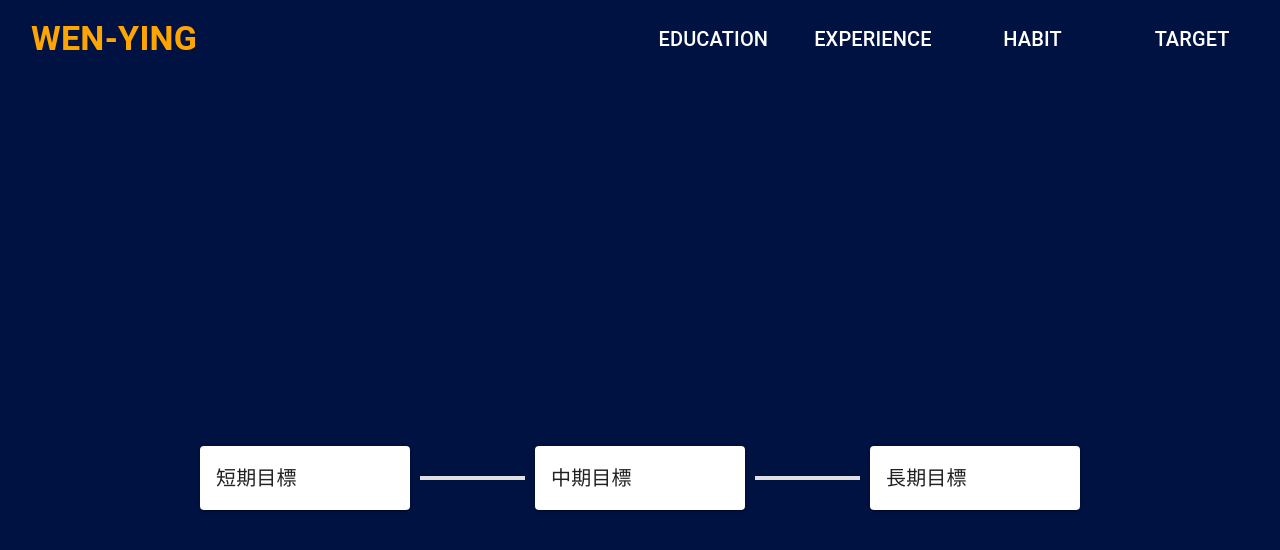
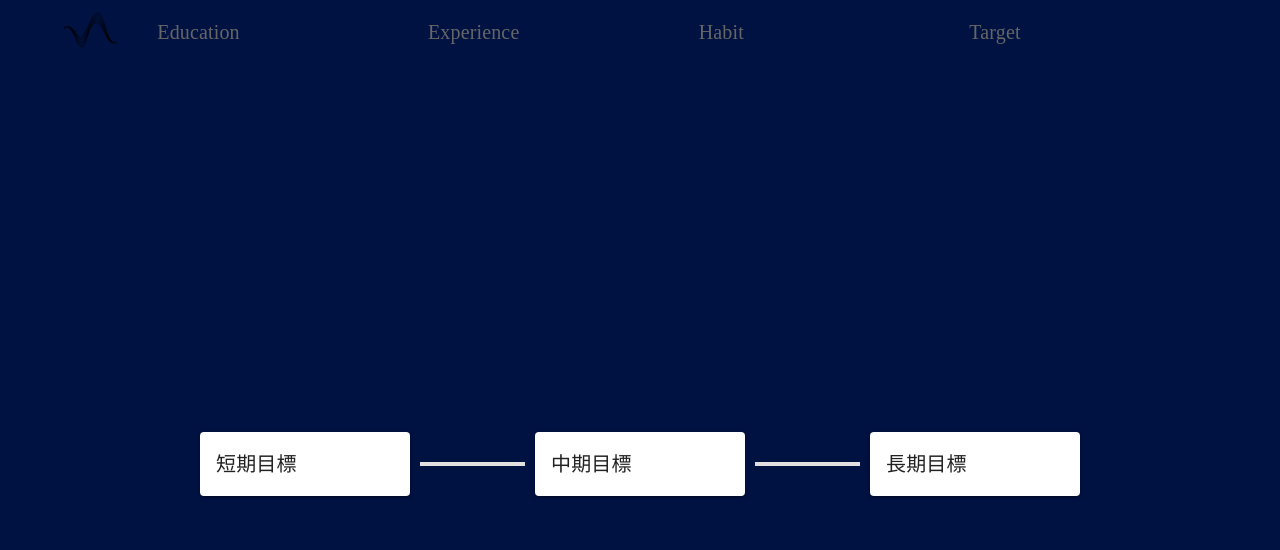
Before and after one commit to ismeleft/Frontend-report, a React (Vite) app: page /target in a window 1280 px wide. Shown: the top 550 px of the page. Built offline with nearby package versions, Linux system fonts and the light colour scheme; a web font is replaced by a local one.

Commit message:
style: 調整 Nav 樣式

```diff
--- a/src/components/Nav/Nav.jsx
+++ b/src/components/Nav/Nav.jsx
@@ -1,9 +1,8 @@
-import { useState } from "react";
 import {
+  AppBar,
+  Toolbar,
   Stack,
   Button,
-  Menu,
-  MenuItem,
   IconButton,
   useTheme,
   useMediaQuery,
@@ -11,47 +10,10 @@ import {
   Typography,
 } from "@mui/material";
 import MenuIcon from "@mui/icons-material/Menu";
-import { styled } from "@mui/material/styles";
-
-const CustomMenu = styled(Menu)({
-  "& .MuiPaper-root": {
-    backgroundColor: "#1A1A1A",
-    color: "#FFFFFF",
-    boxShadow: "0px 4px 20px rgba(0, 0, 0, 0.2)",
-    animation: "fadeIn 0.3s ease-in-out",
-  },
-  "@keyframes fadeIn": {
-    "0%": {
-      opacity: 0,
-      transform: "translateY(-20px)",
-    },
-    "100%": {
-      opacity: 1,
-      transform: "translateY(0)",
-    },
-  },
-});
-
-const CustomMenuItem = styled(MenuItem)({
-  "&:hover": {
-    backgroundColor: "#FFA500",
-    color: "#FFFFFF",
-    transition: "background-color 0.3s, color 0.3s",
-  },
-});
 
 export default function Nav() {
   const theme = useTheme();
   const isMobile = useMediaQuery(theme.breakpoints.down("md"));
-  const [anchorEl, setAnchorEl] = useState(null);
-
-  const handleMenu = (event) => {
-    setAnchorEl(event.currentTarget);
-  };
-
-  const handleClose = () => {
-    setAnchorEl(null);
-  };
 
   const menuItems = [
     { label: "Education", href: "/education" },
@@ -61,15 +23,16 @@ export default function Nav() {
   ];
 
   return (
-    <Box sx={{ padding: "10px 20px" }}>
-      <Stack direction="row" justifyContent="space-between" alignItems="center">
-        <Button size="large" sx={{ textAlign: "left" }}>
+    <AppBar
+      position="sticky"
+      sx={{ background: "transparent", boxShadow: "none" }}
+    >
+      <Toolbar sx={{ maxWidth: "1200px", margin: "0 auto" }}>
+        <Box width={"5%"} sx={{ marginRight: "2rem" }}>
           <a href="/" style={{ textDecoration: "none", color: "#FFA500" }}>
-            <Typography variant="h4" sx={{ fontWeight: "bold" }}>
-              WEN-YING
-            </Typography>
+            <img src="/image/wave.png" alt="Logo" />
           </a>
-        </Button>
+        </Box>
         {isMobile ? (
           <Box
             sx={{ display: "flex", justifyContent: "flex-end", flexGrow: 1 }}
@@ -79,67 +42,41 @@ export default function Nav() {
               edge="end"
               color="inherit"
               aria-label="menu"
-              onClick={handleMenu}
             >
               <MenuIcon sx={{ color: "#FFA500" }} />
             </IconButton>
-            <CustomMenu
-              id="menu-appbar"
-              anchorEl={anchorEl}
-              anchorOrigin={{
-                vertical: "top",
-                horizontal: "right",
-              }}
-              keepMounted
-              transformOrigin={{
-                vertical: "top",
-                horizontal: "right",
-              }}
-              open={Boolean(anchorEl)}
-              onClose={handleClose}
-            >
-              {menuItems.map((item) => (
-                <CustomMenuItem key={item.label} onClick={handleClose}>
-                  <a
-                    href={item.href}
-                    style={{ textDecoration: "none", color: "inherit" }}
-                  >
-                    {item.label}
-                  </a>
-                </CustomMenuItem>
-              ))}
-            </CustomMenu>
           </Box>
         ) : (
-          <Stack direction="row" spacing={3} alignItems="center">
+          <Stack
+            direction="row"
+            alignItems="center"
+            spacing={2}
+            sx={{ flexGrow: 1, justifyContent: "flex-end" }}
+          >
             {menuItems.map((item) => (
               <Button
                 key={item.label}
+                href={item.href}
                 sx={{
-                  "&:hover": {
-                    backgroundColor: "transparent", // 取消 hover 背景
-                  },
+                  color: "#666",
+                  "&:hover": { color: "#FFA500" },
+                  textTransform: "none",
                 }}
-              >
-                <a
-                  href={item.href}
-                  style={{ textDecoration: "none", color: "#FFFFFF" }}
               >
                 <Typography
                   variant="h6"
                   sx={{
                     fontWeight: "medium",
-                      "&:hover": { color: "#FFA500" }, // 字體 hover 效果
+                    fontFamily: '"Noto Serif Khitan Small Script", serif',
                   }}
                 >
                   {item.label}
                 </Typography>
-                </a>
               </Button>
             ))}
           </Stack>
         )}
-      </Stack>
-    </Box>
+      </Toolbar>
+    </AppBar>
   );
 }
```
Also changed, not shown: public/image/wave.png (added). Lines whose indentation alone changed are shown as unchanged.
